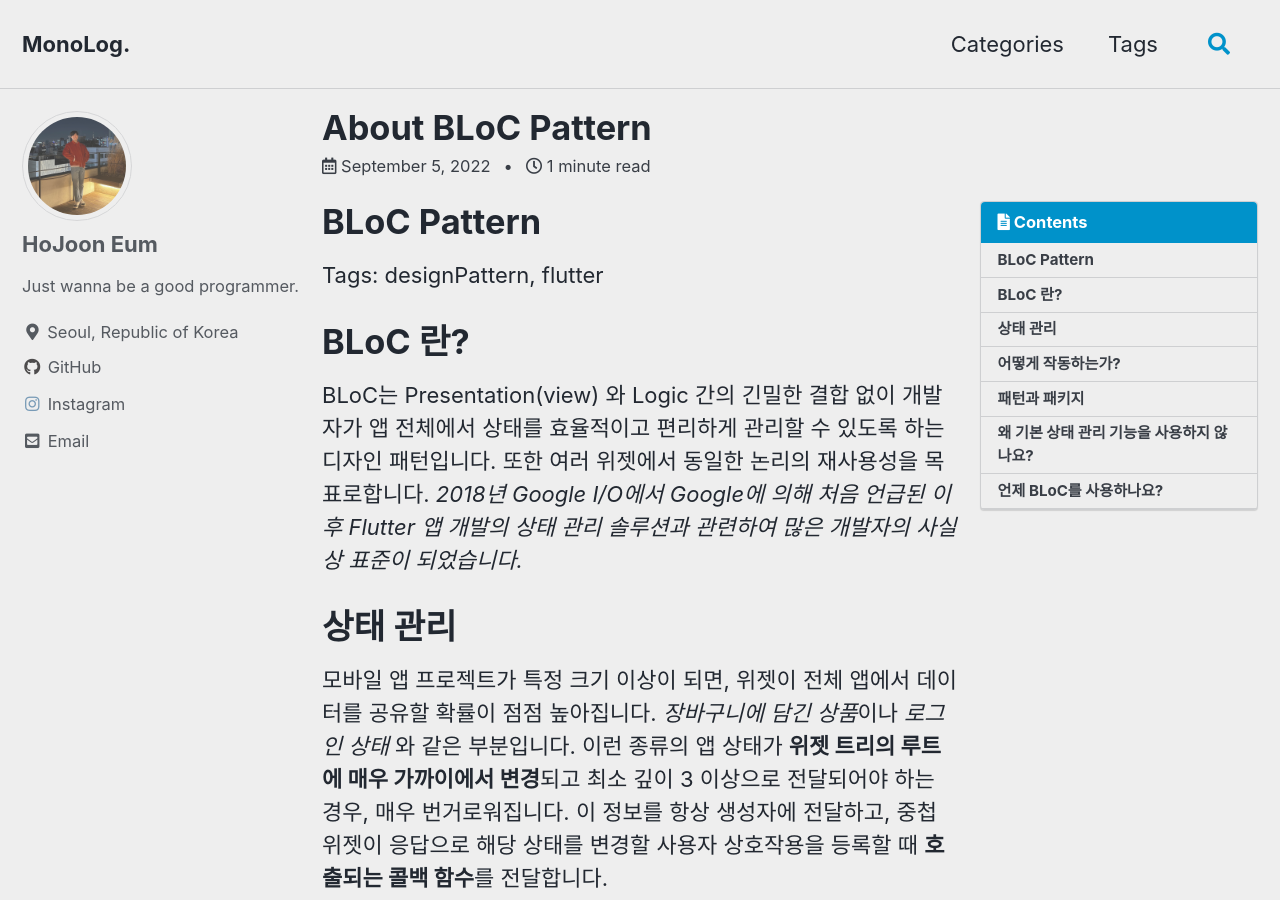
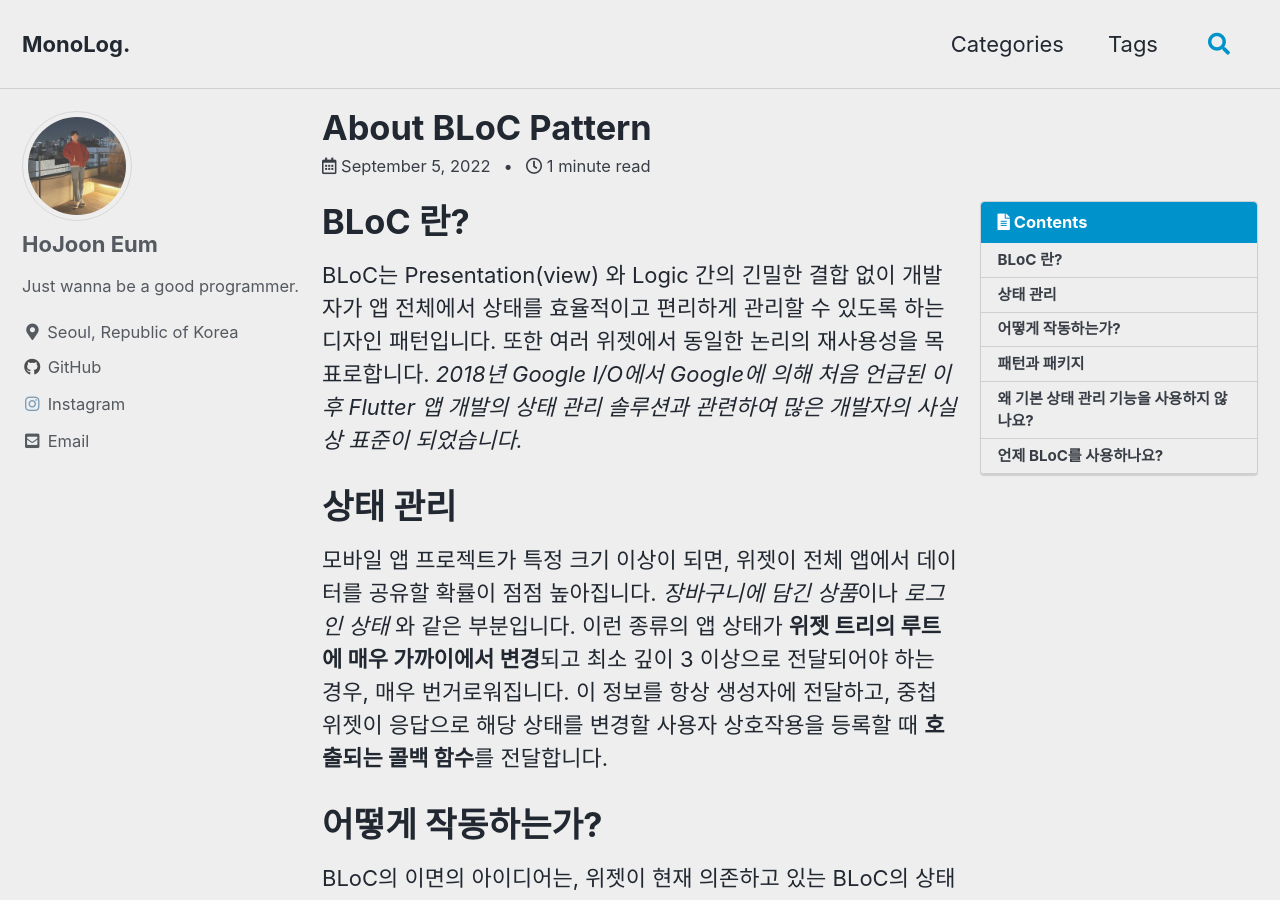
Before and after one commit to minusmo/minusmo.github.io, a Jekyll site: the page built from _posts/2022-09-05-About BLoC Pattern.md, in a window 1280 px wide and 900 px high. Built offline with Jekyll 4.4.1, drawn with Linux system fonts in a browser that asks for light colours; cached includes are drawn as plain includes.

Commit message:
[POST] Update About BLoC Pattern

```diff
--- a/_posts/2022-09-05-About BLoC Pattern.md
+++ b/_posts/2022-09-05-About BLoC Pattern.md
@@ -5,10 +5,6 @@ tags: flutter frontendArchitecture
 toc: true
 toc_label: "Contents"
 ---
-
-# BLoC Pattern
-
-Tags: designPattern, flutter
 
 # BLoC 란?
 
```
